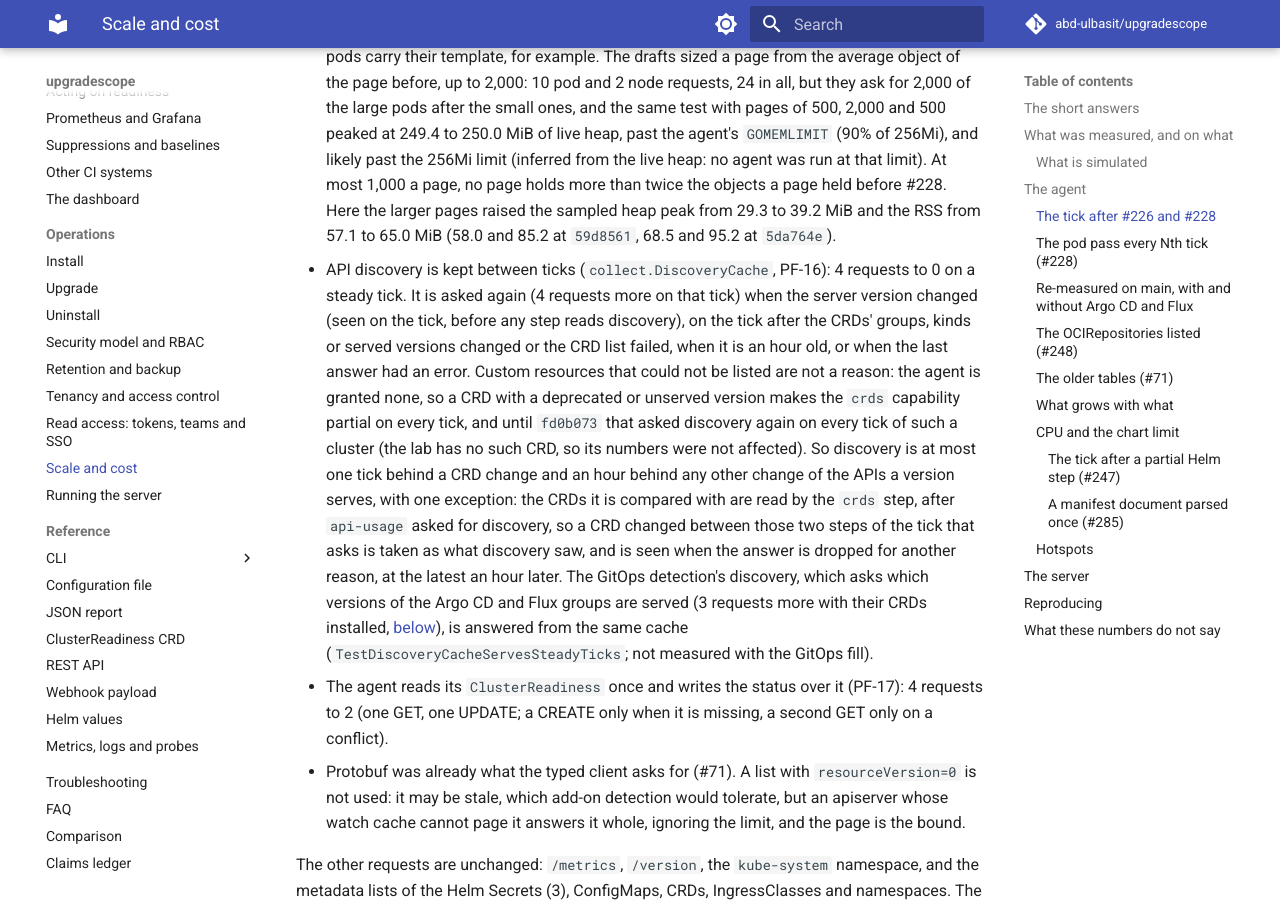
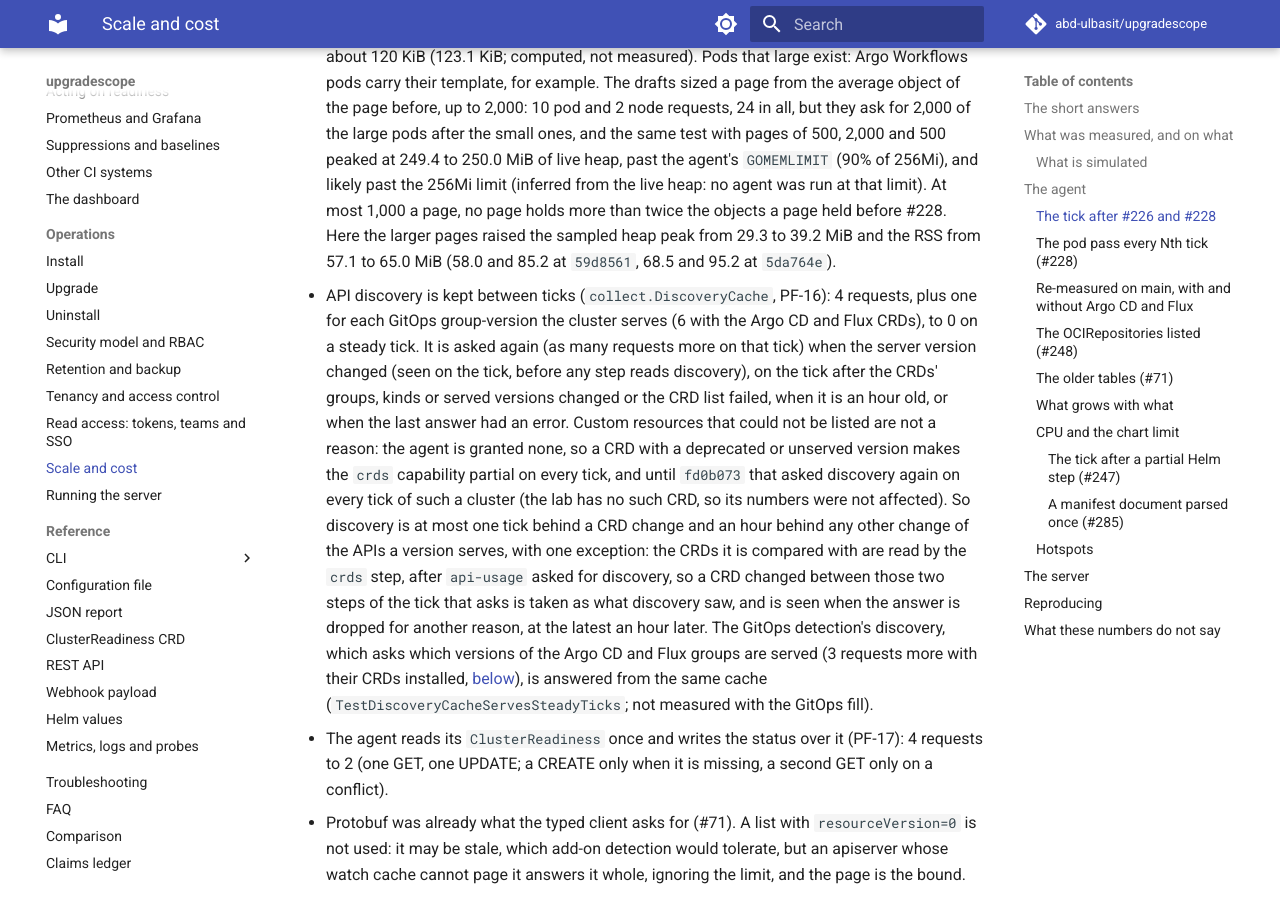
Before and after one commit to abd-ulbasit/upgradescope, an MkDocs documentation site: the page built from docs/operations/scale.md, in a window 1280 px wide and 900 px high, scrolled down 12034 px. Built offline with MkDocs 1.6.1 and Material for MkDocs 9.7.7, drawn with Linux system fonts in a browser that asks for light colours; comment, search, counter and statistics services are not loaded; some of the changed text lies outside the part shown.

Commit message:
docs: a discovery refresh is 4 requests plus one per served GitOps group-version; StorageClasses name volume plugins
scale.md (the steady-tick and PF-16 bullets) and discovery_cache.go's
comment still said a refresh was 4 requests, which #366's architecture
and PF-16 wording corrected. architecture.md's volume-plugin row now
lists StorageClasses (by provisioner) as a source, as #362 made them.

Refs #366

Co-Authored-By: Claude Fable 5 <noreply@anthropic.com>

```diff
--- a/docs/operations/scale.md
+++ b/docs/operations/scale.md
@@ -108,7 +108,8 @@ quote them.
   An earlier draft made 24, with pod pages of up to 2,000, whose worst case
   was past the agent's memory limit (see [The steady
   tick](#the-tick-after-226-and-228)). A tick that asks API discovery again
-  (at least hourly) makes 4 more. At the default interval of 10 minutes,
+  (at least hourly) makes 4 more, plus one for each GitOps group-version
+  the cluster serves (the lab served none). At the default interval of 10 minutes,
   31 requests are 0.052 requests a second (53 were 0.088).
 - **The first tick after the agent starts costs more**: it reads each Helm
   release once. On main `735751d` that was 1,053 requests in all, 36.7 s and
@@ -424,8 +425,9 @@ them without a watch (AG-01) and without reading pods less often:
   the RSS from 57.1 to 65.0 MiB (58.0 and 85.2 at `59d8561`, 68.5 and 95.2
   at `5da764e`).
 - API discovery is kept between ticks (`collect.DiscoveryCache`, PF-16):
-  4 requests to 0 on a steady tick. It is asked again (4 requests more on
-  that tick) when the server version changed (seen on the tick, before any
+  4 requests, plus one for each GitOps group-version the cluster serves
+  (6 with the Argo CD and Flux CRDs), to 0 on a steady tick. It is asked
+  again (as many requests more on that tick) when the server version changed (seen on the tick, before any
   step reads discovery), on the tick after the CRDs' groups, kinds or
   served versions changed or the CRD list failed, when it is an hour old,
   or when the last answer had an error. Custom resources that could not be
```
Also changed, not shown: docs/architecture.md (+1 -1 lines), 1 other file.
